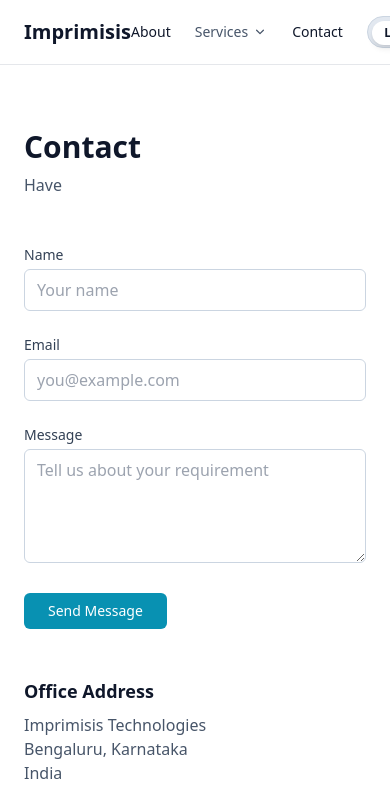
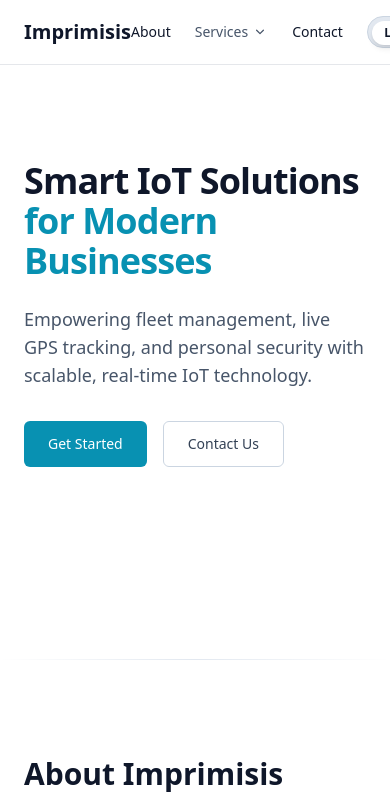
Before and after one commit to bharathsr0912/imprimis-web, a Next.js app: page /contact in a window 390 px wide. Shown: the top 807 px of the page. Built offline with nearby package versions, Linux system fonts and the light colour scheme.

Commit message:
code improvemnets

```diff
--- a/app/contact/page.tsx
+++ b/app/contact/page.tsx
@@ -1,127 +1,103 @@
 "use client";
 
-import { useState } from "react";
-import emailjs from "@emailjs/browser";
+import Link from "next/link";
+import { useTheme } from "next-themes";
+import { useEffect, useState } from "react";
+import AboutSection from "@/components/sections/AboutSection";
+import ServicesSection from "@/components/sections/ServicesSection";
+import TeamSection from "@/components/sections/TeamSection";
+import ContactSection from "@/components/sections/ContactSection";
+import Image from "next/image";
 
-export default function ContactPage() {
-  const [loading, setLoading] = useState(false);
-  const [success, setSuccess] = useState(false);
+export default function HomePage() {
+  const { theme } = useTheme();
+  const [mounted, setMounted] = useState(false);
 
-  const handleSubmit = async (e: React.FormEvent<HTMLFormElement>) => {
-    e.preventDefault();
-    setLoading(true);
-    setSuccess(false);
+  useEffect(() => {
+    setMounted(true);
+  }, []);
 
-    const form = e.currentTarget;
+  if (!mounted) return null;
 
-    try {
-      await emailjs.sendForm(
-        "service_i04vnf7", // service ID
-        "template_cth2xzf", // template ID
-        form,
-        "U-khEHFEf7wuhvYtw", // public key
-      );
-
-      setSuccess(true);
-      form.reset();
-    } catch (error) {
-      alert("Failed to send message. Please try again.");
-    } finally {
-      setLoading(false);
-    }
-  };
+  const heroImage =
+    theme === "dark" ? "/hero/Iot-hero1.png" : "/hero/Iot-hero.png";
 
   return (
-    <section className="mx-auto max-w-7xl px-6 py-16">
-      {/* Header */}
-      <div className="mb-12 max-w-2xl">
-        <h1 className="text-3xl font-bold text-slate-900 dark:text-white">
-          Contact
-        </h1>
-        <p className="mt-2 text-slate-600 dark:text-slate-300">
-          Have
-        </p>
-      </div>
+    <main>
+      {/* HERO SECTION */}
+      <section
+        id="home"
+        className="relative overflow-hidden bg-white dark:bg-slate-900"
+      >
+        <div className="mx-auto max-w-7xl px-6 py-24">
+          <div className="grid items-center gap-12 lg:grid-cols-2">
+            {/* Left Content */}
+            <div className="animate-fade-up">
+              <h1 className="text-4xl font-bold tracking-tight text-slate-900 dark:text-white sm:text-5xl">
+                Smart IoT Solutions
+                <span className="block text-cyan-600 dark:text-cyan-400">
+                  for Modern Businesses
+                </span>
+              </h1>
 
-      <div className="grid gap-12 lg:grid-cols-2">
-        {/* Contact Form */}
-        <form onSubmit={handleSubmit} className="space-y-6">
-          <div>
-            <label className="block text-sm font-medium text-slate-700 dark:text-slate-300">
-              Name
-            </label>
-            <input
-              name="name"
-              required
-              placeholder="Your name"
-              className="mt-1 w-full rounded-md border border-slate-300 dark:border-slate-700 bg-white dark:bg-slate-900 px-3 py-2 text-slate-900 dark:text-white focus:outline-none focus:ring-2 focus:ring-cyan-500"
-            />
-          </div>
+              <p className="mt-6 max-w-xl text-lg text-slate-600 dark:text-slate-300">
+                Empowering fleet management, live GPS tracking, and personal
+                security with scalable, real-time IoT technology.
+              </p>
 
-          <div>
-            <label className="block text-sm font-medium text-slate-700 dark:text-slate-300">
-              Email
-            </label>
-            <input
-              type="email"
-              name="email"
-              required
-              placeholder="you@example.com"
-              className="mt-1 w-full rounded-md border border-slate-300 dark:border-slate-700 bg-white dark:bg-slate-900 px-3 py-2 text-slate-900 dark:text-white focus:outline-none focus:ring-2 focus:ring-cyan-500"
-            />
-          </div>
+              <div className="mt-8 flex gap-4">
+                <Link
+                  href="/#services"
+                  className="inline-flex items-center justify-center rounded-md bg-cyan-600 px-6 py-3 text-sm font-medium text-white hover:bg-cyan-700 transition"
+                >
+                  Get Started
+                </Link>
 
-          <div>
-            <label className="block text-sm font-medium text-slate-700 dark:text-slate-300">
-              Message
-            </label>
-            <textarea
-              name="message"
-              rows={4}
-              required
-              placeholder="Tell us about your requirement"
-              className="mt-1 w-full rounded-md border border-slate-300 dark:border-slate-700 bg-white dark:bg-slate-900 px-3 py-2 text-slate-900 dark:text-white focus:outline-none focus:ring-2 focus:ring-cyan-500"
-            />
-          </div>
+                <Link
+                  href="/#contact"
+                  className="inline-flex items-center justify-center rounded-md border border-slate-300 dark:border-slate-700 px-6 py-3 text-sm font-medium text-slate-700 dark:text-slate-200 hover:bg-slate-100 dark:hover:bg-slate-800 transition"
+                >
+                  Contact Us
+                </Link>
+              </div>
+            </div>
 
-          <button
-            type="submit"
-            disabled={loading}
-            className="rounded-md bg-cyan-600 px-6 py-2 text-sm font-medium text-white hover:bg-cyan-700 disabled:opacity-60 transition"
-          >
-            {loading ? "Sending..." : "Send Message"}
-          </button>
-
-          {success && (
-            <p className="text-sm text-green-600">Message sent successfully!</p>
-          )}
-        </form>
-
-        {/* Office Info + Map */}
-        <div className="space-y-6">
-          <div>
-            <h2 className="text-lg font-semibold text-slate-900 dark:text-white">
-              Office Address
-            </h2>
-            <p className="mt-2 text-slate-600 dark:text-slate-300">
-              Imprimisis Technologies
-              <br />
-              Bengaluru, Karnataka
-              <br />
-              India
-            </p>
-          </div>
-
-          <div className="overflow-hidden rounded-lg border border-slate-200 dark:border-slate-800">
-            <iframe
-              title="Google Map"
-              src="https://www.google.com/maps?q=Bengaluru&output=embed"
-              className="h-64 w-full border-0"
-              loading="lazy"
-            />
+            {/* Right Visual (THEME-AWARE IMAGE) */}
+            <div className="relative hidden lg:block">
+              <Image
+                src={heroImage}
+                alt="IoT solutions illustration"
+                width={560}
+                height={460}
+                priority
+                className="rounded-xl transition-opacity duration-300"
+              />
+            </div>
           </div>
         </div>
-      </div>
-    </section>
+
+        <div className="mt-24 h-px bg-gradient-to-r from-transparent via-slate-200 dark:via-slate-700 to-transparent" />
+      </section>
+
+      <section id="about" className="py-24">
+        <div className="animate-fade-up">
+          <AboutSection />
+        </div>
+      </section>
+
+      <section id="services" className="py-24 bg-slate-50 dark:bg-slate-800">
+        <ServicesSection />
+      </section>
+
+      {/* <section id="team" className="py-24">
+        <div className="animate-fade-up">
+          <TeamSection />
+        </div>
+      </section> */}
+
+      <section id="contact" className="py-24">
+        <ContactSection />
+      </section>
+    </main>
   );
 }
--- a/app/page.tsx
+++ b/app/page.tsx
@@ -17,10 +17,12 @@ export default function HomePage() {
     setMounted(true);
   }, []);
 
-  if (!mounted) return null;
+  // if (!mounted) return null;
 
   const heroImage =
-    theme === "dark" ? "/hero/Iot-hero1.png" : "/hero/Iot-hero.png";
+    mounted && theme === "dark"
+    ? "/hero/Iot-hero1.png"
+    : "/hero/Iot-hero.png";
 
   return (
     <main>
--- a/components/contact/ContactForm.tsx
+++ b/components/contact/ContactForm.tsx
@@ -14,10 +14,10 @@ export default function ContactForm() {
 
     try {
       const result = await emailjs.sendForm(
-          "service_i04vnf7", // service ID
-          "template_cth2xzf", // template ID
+          "service_fxwmnqr", // service ID
+          "template_lp33v39", // template ID
           e.currentTarget,
-          "U-khEHFEf7wuhvYtw", // public key
+          "aKQGQMdZVUZEUq5DK", // public key
         );
 
       // EmailJS returns { status: 200, text: "OK" } on success
--- a/components/sections/ContactSection.tsx
+++ b/components/sections/ContactSection.tsx
@@ -20,6 +20,7 @@
 //     </div>
 //   );
 // }
+
 import ContactForm from "@/components/contact/ContactForm";
 
 export default function ContactSection() {
@@ -27,8 +28,16 @@ export default function ContactSection() {
     <div className="mx-auto max-w-7xl px-6">
       <div className="mb-12">
         <h2 className="text-3xl font-bold text-slate-900 dark:text-white">
-          Contact@Imprimis.In
+          <a
+            href="https://imprimis.in"
+            target="_blank"
+            rel="noopener noreferrer"
+            className="hover:underline"
+          >
+            Contact US
+          </a>
         </h2>
+
         <p className="mt-2 max-w-2xl text-slate-600 dark:text-slate-300">
           Have questions or what to request a demo?
         </p>
@@ -43,6 +52,7 @@ export default function ContactSection() {
           <h3 className="font-semibold text-slate-900 dark:text-white">
             Office Address
           </h3>
+
           <p className="mt-2 text-slate-600 dark:text-slate-300">
             Imprimisis Technologies
             <br />
--- a/package.json
+++ b/package.json
@@ -10,6 +10,8 @@
   },
   "dependencies": {
     "@emailjs/browser": "^4.4.1",
+    "icons": "^1.0.0",
+    "lucide": "^0.563.0",
     "lucide-react": "^0.563.0",
     "next": "16.1.6",
     "next-themes": "^0.4.6",
```
Also changed, not shown: components/sections/ServicesSection.tsx (+23 -44 lines), data/services.ts (line endings or trailing spaces), 1 other file (tests, documents, lock files or other folders).
